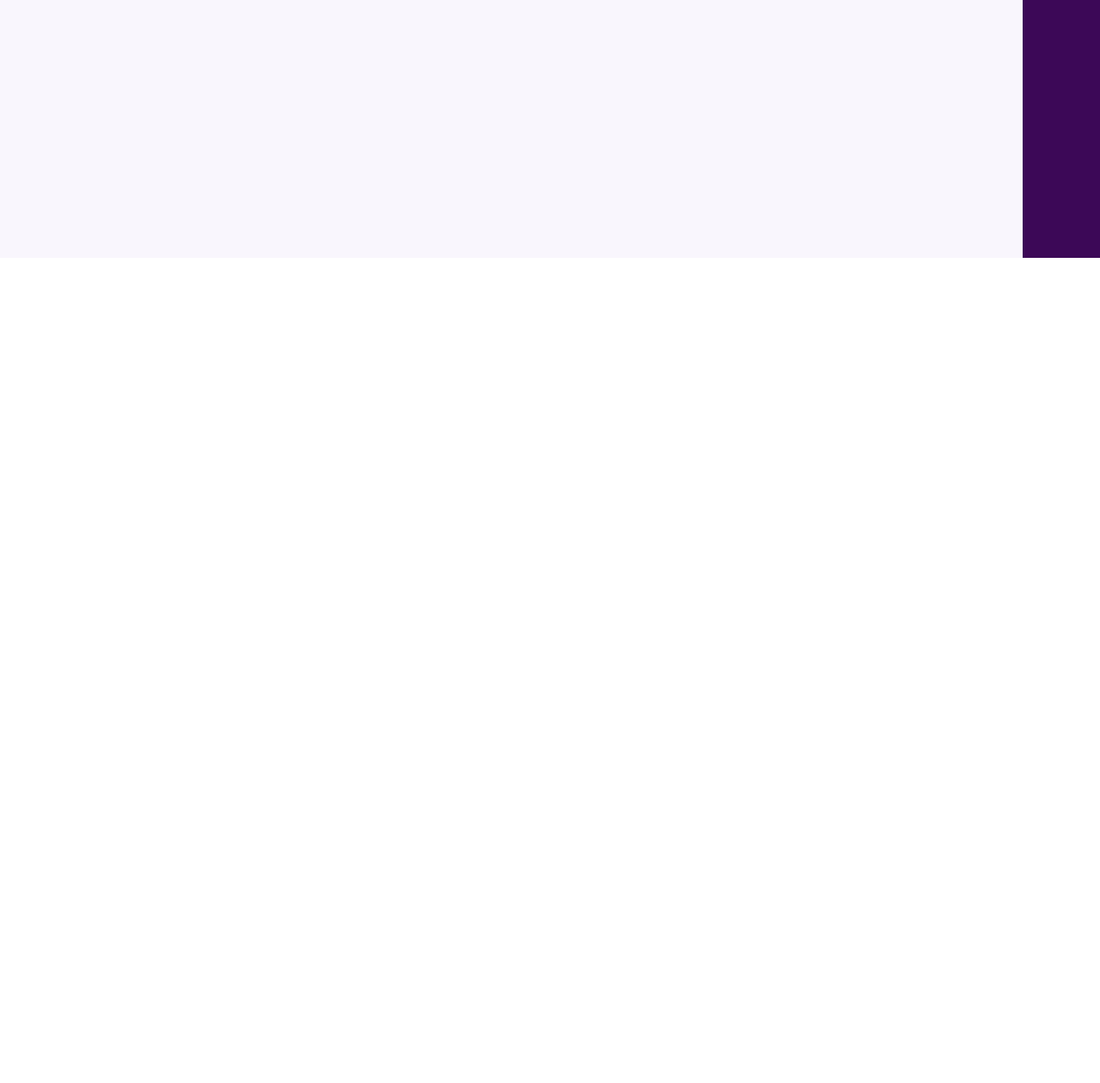
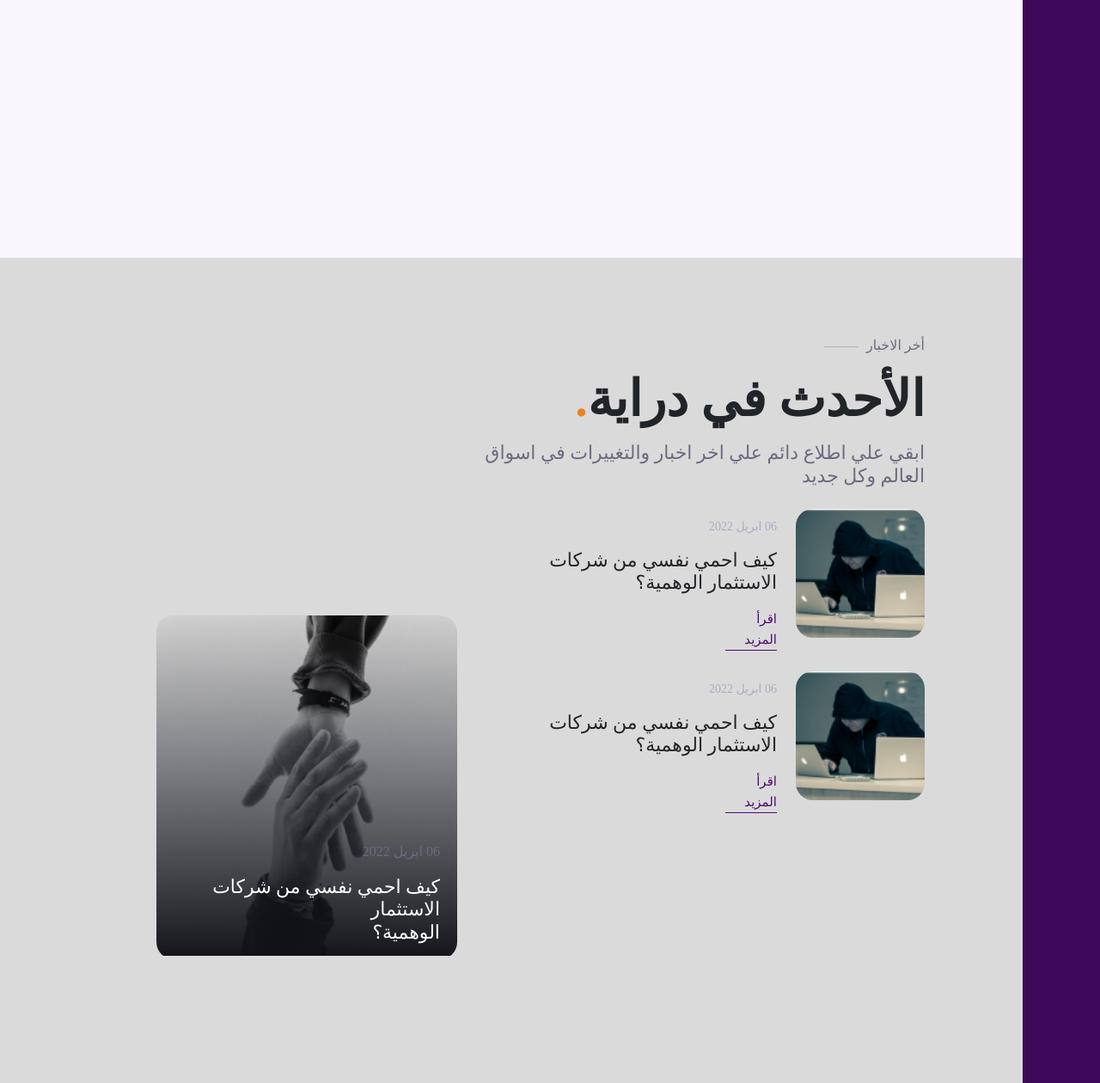
Before and after one commit to renosystems/Derayah, a website: page index.html in a window 1280 px wide. Shown: the part 5630-6890 px from the top of the page at 86% size. Before the commit the page ends 5930 px from the top, so only its background shows below. Drawn offline with nearby package versions, Linux system fonts and the light colour scheme.

Commit message:
Adding newest in derayah section

```diff
--- a/index.html
+++ b/index.html
@@ -421,6 +421,55 @@
       </div>
       <!-- End Derayah Services section -->
 
+      <!-- newest in derayah section -->
+      <div class="newestInDerarah row">
+        <div class="newestInDerarah-sideDiv"></div>
+        <div class="col-6">
+          <p>أخر الاخبار</p>
+          <div class="newestInDerarah-line"></div>
+          <h1>الأحدث في دراية<b class="ORG">.</b></h1>
+          <h6>ابقي علي اطلاع دائم علي اخر اخبار والتغييرات في اسواق <br> العالم وكل جديد</h6>
+          <div class="row my-4 newestInDerarah-card">
+            <div class="col-3">
+              <img class="newestInDerarah-CardImg" src="./Images/cardImg.png" alt="">
+            </div>
+            <div class="col-9 pe-5 pt-2">
+              <p>06 ابريل 2022</p>
+              <h5>كيف احمي نفسي من شركات <br> الاستثمار الوهمية؟</h5>
+              <div class="newestInDerarah-readMoreDiv mt-3">
+                <span>اقرأ المزيد </span>
+              </div>
+            </div>
+          </div>
+          <div class="row my-4 newestInDerarah-card">
+            <div class="col-3">
+              <img class="newestInDerarah-CardImg" src="./Images/cardImg.png" alt="">
+            </div>
+            <div class="col-9 pe-5 pt-2">
+              <p>06 ابريل 2022</p>
+              <h5>كيف احمي نفسي من شركات <br> الاستثمار الوهمية؟</h5>
+              <div class="newestInDerarah-readMoreDiv mt-3">
+                <span>اقرأ المزيد </span>
+              </div>
+            </div>
+          </div>
+        </div>
+        <div class="col-6">
+          <div class="newestInDerarah-leftImg">
+            <div class="newestInDerarah-leftImg-footer">
+              <p>06 ابريل 2022</p>
+              <h4>كيف احمي نفسي من شركات الاستثمار<br>الوهمية؟ </h4>
+            </div>
+          </div>
+        </div>
+      </div>
+      <!-- End newest in derayah section -->
+
+      <!-- footer  -->
+      <div class="footerSec">
+
+      </div>
+      <!-- End footer  -->
       <script
         src="https://cdn.jsdelivr.net/npm/bootstrap@5.0.1/dist/js/bootstrap.bundle.min.js"
         integrity="sha384-gtEjrD/SeCtmISkJkNUaaKMoLD0//ElJ19smozuHV6z3Iehds+3Ulb9Bn9Plx0x4"
--- /dev/null
+++ b/sass/components/_footer.scss
@@ -0,0 +1,3 @@
+.footerSec{
+
+}
--- /dev/null
+++ b/sass/components/_newestInDerayahSec.scss
@@ -0,0 +1,86 @@
+.newestInDerarah{
+    width: 100%;
+    height: 120vh;
+    background-color: $rounded-button;
+    position: relative;
+    padding-top: 7%;
+    padding-right: 15%;
+    direction: rtl;
+    text-align: right;
+    margin: 0;
+
+    &-sideDiv {
+        width: 7%;
+        height: 120vh;
+        position: absolute;
+        top: 0;
+        right: 0;
+        background-color: $accent-purple;
+      }
+
+    p{
+        font-size: 16px;
+        color: $GrayScale;
+        display: inline-block;
+    }
+    h1{
+        font-size: 58px;
+        font-weight: bold;
+    }
+    h6{
+        font-size: 22px;
+        color: $GrayScale;
+        margin-top: 15px;
+        margin-bottom: 25px;
+    }
+    &-line{
+        width: 40px;
+        height: 1px;
+        background-color: $side-menu-text;
+        display: inline-block;
+        margin-right: 5px;
+        margin-bottom: 3px;
+    }
+    &-CardImg{
+        width: 150px;
+        height: 150px;
+        border-radius: 20px;
+    }
+    &-card{
+        p{
+            font-size: 14px;
+            color: $side-menu-text;
+        }
+        h5{
+            font-size: 22px;
+        }
+    }
+    &-readMoreDiv{
+        width: 60px;
+        border-bottom: 1px solid $primary-color;
+        span{
+            font-size: 15px;
+            color: $primary-color;
+        }
+    }
+    &-leftImg{
+        width: 350px;
+        height: 400px;
+        background: url(../../Images/leftImg.png);
+        background-size: 100%;
+        background-repeat: no-repeat;
+        border-radius: 20px;
+        position: absolute;
+        bottom: 15%;
+        &-footer{
+            position: absolute;
+            bottom: 10px;
+            right: 20px;
+
+            h4{
+                font-size: 22px;
+                color: $light-color;
+            }
+        }
+    }
+}
--- a/sass/main.scss
+++ b/sass/main.scss
@@ -16,3 +16,4 @@
 @import "components/investFundSec";
 @import "components/derayahSmartSec";
 @import "components/derayahServicesSec";
+@import "components/newestInDerayahSec";
```
Also changed, not shown: Images/cardImg.png (added), Images/leftImg.png (added), sass/main.css, 1 other file.
